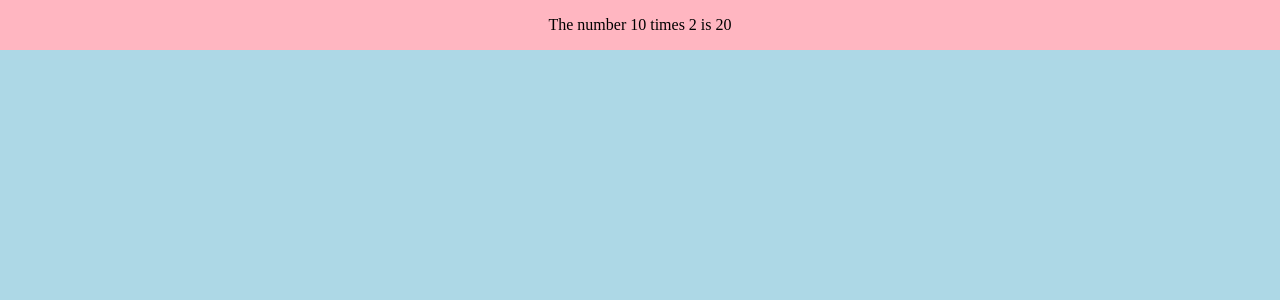
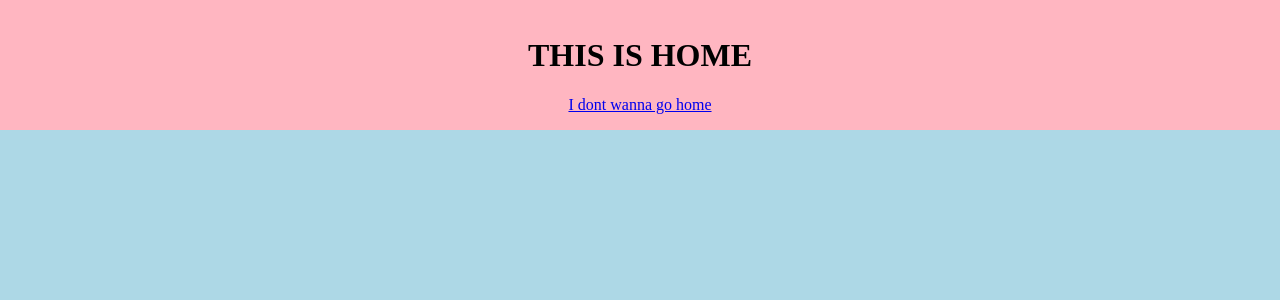
Before and after one commit to daviddinnison/react-template, a React app: page / in a window 1280 px wide. Shown: the top 300 px of the page. Built offline with nearby package versions, Linux system fonts and the light colour scheme.

Commit message:
initial react-router-dom

```diff
--- a/package.json
+++ b/package.json
@@ -14,7 +14,8 @@
     "eslint-plugin-babel": "^5.3.1",
     "prop-types": "^15.7.2",
     "react": "^16.12.0",
-    "react-dom": "^16.12.0"
+    "react-dom": "^16.12.0",
+    "react-router-dom": "^5.2.0"
   },
   "devDependencies": {
     "@babel/core": "^7.7.4",
--- a/src/components/App.js
+++ b/src/components/App.js
@@ -1,7 +1,11 @@
 import React from 'react';
 import styled from 'styled-components';
+import { Route, Switch } from 'react-router-dom';
 
-import { ErrorBoundary, MainPanel } from 'components/core';
+
+import { ErrorBoundary } from 'components/core';
+import { Home } from 'components/logic/Home';
+import { NotHome } from 'components/logic/NotHome';
 
 const AppWrapper = styled.div`
     background: lightblue;
@@ -16,10 +20,11 @@ class App extends React.Component {
 	render() {
 		return (
 			<AppWrapper>
-				<ErrorBoundary>
-					<MainPanel>
-						{this.multiply(10, 2)}
-					</MainPanel>
+				<ErrorBoundary id="App">
+					<Switch>
+						<Route path="/" render={Home} exact />
+						<Route path="/not-home" render={NotHome} />
+					</Switch>
 				</ErrorBoundary>
 			</AppWrapper>
 		);
--- /dev/null
+++ b/src/components/logic/Home.js
@@ -0,0 +1,12 @@
+import React from 'react';
+import { MainPanel } from 'components/core';
+import {	Link } from 'react-router-dom';
+
+export const Home = (props) => {
+	return (
+		<MainPanel>
+			<h1>THIS IS HOME</h1>
+			<Link to="/not-home">I dont wanna go home</Link>
+		</MainPanel>
+	);
+};
--- /dev/null
+++ b/src/components/logic/NotHome.js
@@ -0,0 +1,11 @@
+import React from 'react';
+import { MainPanel } from 'components/core';
+
+
+export const NotHome = () => {
+	return (
+		<MainPanel>
+			THIS IS NOT HOME
+		</MainPanel>
+	);
+};
--- a/src/index.js
+++ b/src/index.js
@@ -3,5 +3,13 @@ import ReactDOM from 'react-dom';
 import App from 'components/App';
 import { ErrorBoundary } from 'components/core';
 import './styles/reset.css';
+import { BrowserRouter } from 'react-router-dom';
 
-ReactDOM.render(<ErrorBoundary id="App index"><App /></ErrorBoundary>, document.getElementById('app'));
+ReactDOM.render(
+	<ErrorBoundary id="App index">
+		<BrowserRouter>
+			<App />
+		</BrowserRouter>
+	</ErrorBoundary>
+	, document.getElementById('app')
+);
--- a/webpack.config.js
+++ b/webpack.config.js
@@ -6,7 +6,8 @@ module.exports = {
 	entry: './src/index.js',
 	output: {
 		path: path.join(__dirname, '/dist'),
-		filename: 'index_bundle.js'
+		filename: 'index_bundle.js',
+		publicPath: '/'
 	},
 	module: {
 		rules: [
@@ -23,6 +24,9 @@ module.exports = {
 			}
 		]
 	},
+	devServer: {
+		historyApiFallback: true,
+	},
 	plugins: [
 		new HtmlWebpackPlugin({
 			template: './public/index.html'
```
Also changed, not shown: 2 other files (tests, documents, lock files or other folders).
